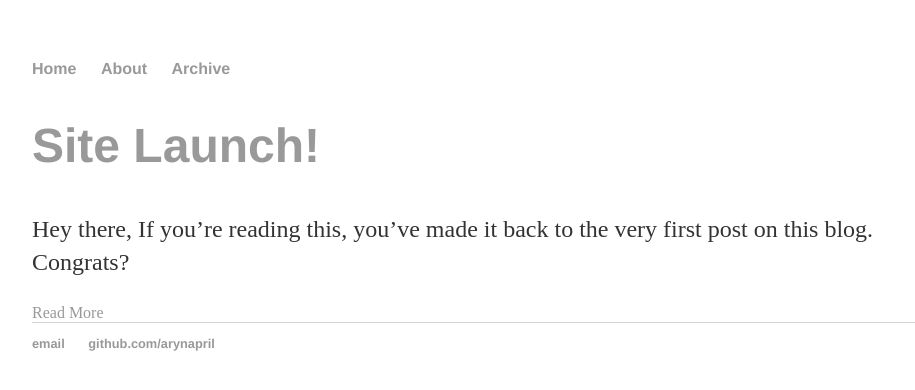
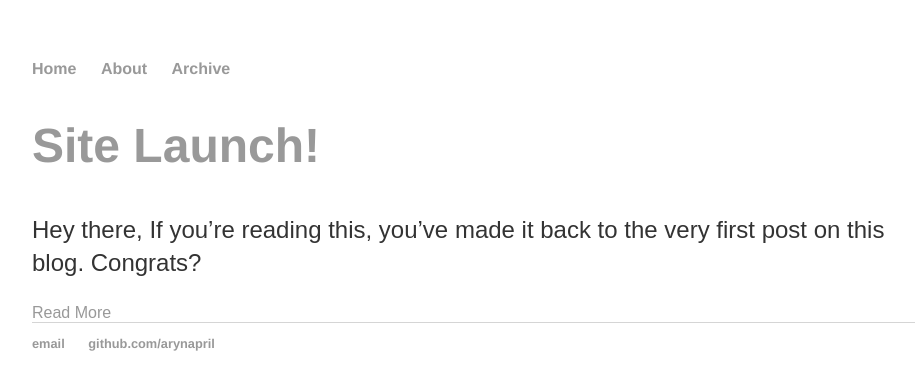
Before and after one commit to arynapril/arynapril.github.io, a Jekyll site: the page built from index.html, in a window 1280 px wide. Shown: the top 390 px of the page, without its empty margins (160-1075 px from the left). Built offline with Jekyll 4.4.1, drawn with Linux system fonts in a browser that asks for light colours.

Commit message:
lets try this

```diff
--- a/css/main.css
+++ b/css/main.css
@@ -1,6 +1,8 @@
 body {
     margin: 60px auto;
     width: 70%;
+    font-size:1em;
+    font-family:'Helevetica', 'Arial', 'Sans-Serif';
 }
 nav ul, footer ul {
     font-family:'Helvetica', 'Arial', 'Sans-Serif';
```
